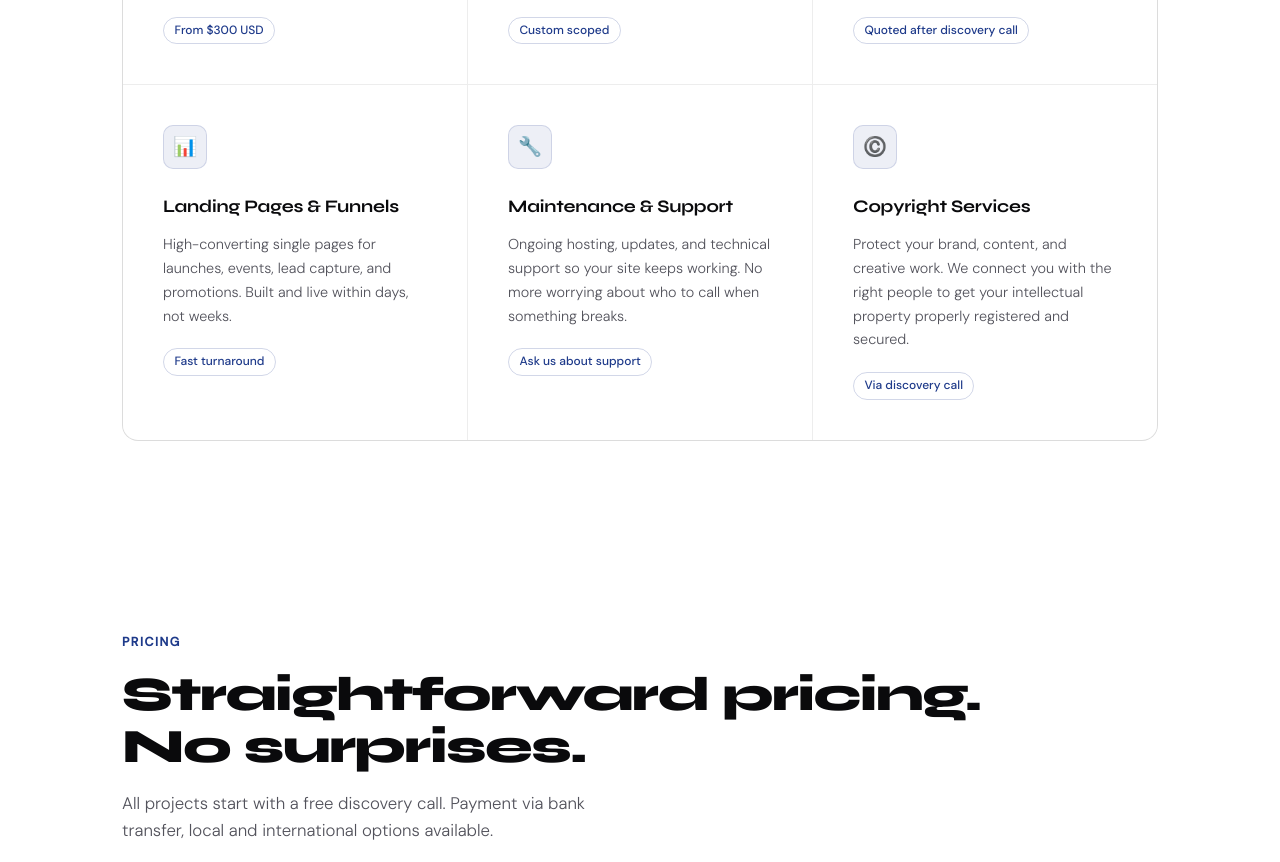
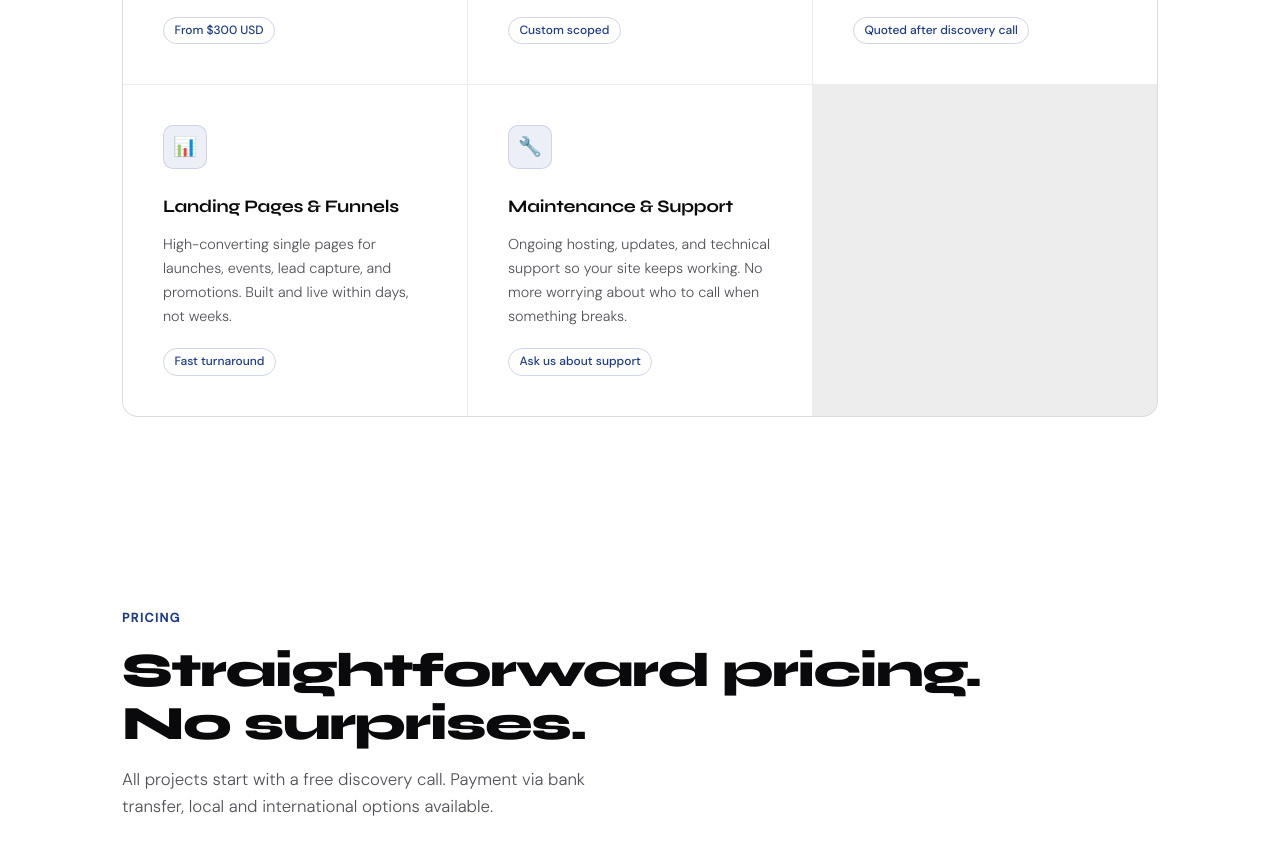
Before and after one commit to r-giov/Pressence, a website: page index.html in a window 1280 px wide. Shown: the part 1518-2380 px from the top of the page. Drawn offline with Linux system fonts and the light colour scheme; a script that the page names is missing.

Commit message:
Remove Copyright Services card from services section

```diff
--- a/index.html
+++ b/index.html
@@ -749,12 +749,6 @@
       <p>Ongoing hosting, updates, and technical support so your site keeps working. No more worrying about who to call when something breaks.</p>
       <span class="service-tag">Ask us about support</span>
     </div>
-    <div class="service-card">
-      <div class="service-icon">©️</div>
-      <h3>Copyright Services</h3>
-      <p>Protect your brand, content, and creative work. We connect you with the right people to get your intellectual property properly registered and secured.</p>
-      <span class="service-tag">Via discovery call</span>
-    </div>
   </div>
 </section>
 
```
